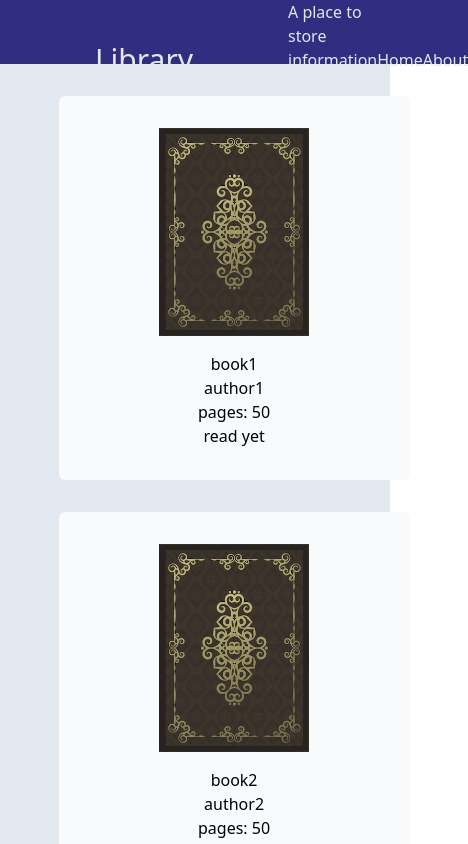
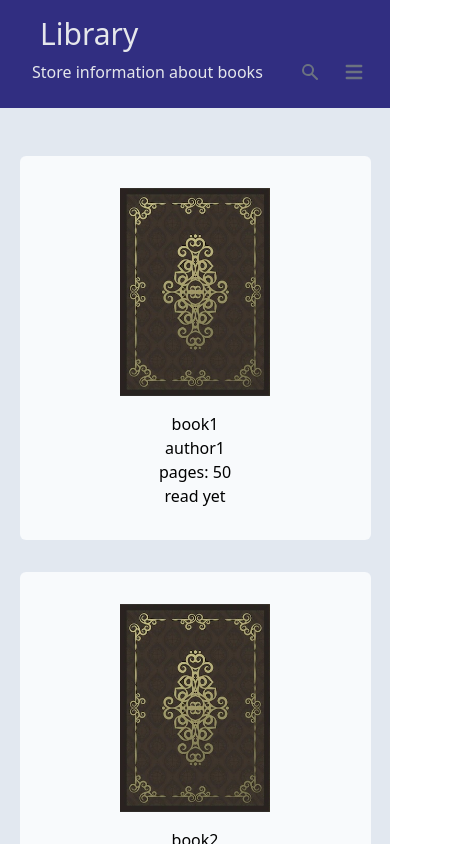
Before and after one commit to AlexisW42/library-react, a React (Vite) app: page / in a window 390 px wide. Shown: the top 844 px of the page, 468 px wide, since content can reach past the window. Built offline with nearby package versions, Linux system fonts and the light colour scheme.

Commit message:
Added a responsive navigation bar

```diff
--- a/index.html
+++ b/index.html
@@ -8,7 +8,7 @@
   <body>
     <div
       id="root"
-      class="min-h-screen bg-slate-200 dark:bg-slate-900 grid grid-rows-[4rem_1fr_4rem]"
+      class="min-h-screen bg-slate-200 dark:bg-slate-900 grid grid-rows-[auto-fit_1fr_4rem]"
     ></div>
     <script type="module" src="/src/main.jsx"></script>
   </body>
--- a/src/components/Header.jsx
+++ b/src/components/Header.jsx
@@ -1,15 +1,148 @@
-import NavBar from './NavBar'
+import { useState } from 'react'
 
 function Header() {
+  const [isOpen, setIsOpen] = useState(false)
+
   return (
-    <div className="h-16 grid grid-cols-[18rem_1fr_1fr] bg-indigo-900 text-gray-200 dark:bg-slate-900 dark:border-b-2 dark:border-b-slate-800">
-      <div className="grid content-center justify-center col-start-1 text-3xl">
-        Library
-      </div>
-      <div className="grid content-center col-start-2 col-end-3">
-        A place to store information about books
-      </div>
-      <NavBar />
+    <div className="transition delay-75 h-fit mb-4 bg-indigo-900 text-gray-200 dark:bg-slate-900 dark:border-b-2 dark:border-b-slate-800">
+      <nav>
+        <div className="flex flex-wrap justify-between p-4 items-center md:justify-between mx-auto">
+          <div className="px-6 justify-center col-start-1 text-3xl">
+            Library
+          </div>
+          <div className="px-4 justify-self-center sm:justify-self-start col-start-2 col-end-3">
+            Store information about books
+          </div>
+          <div className="flex md:order-2">
+            <button
+              type="button"
+              data-collapse-toggle="navbar-search"
+              aria-controls="navbar-search"
+              aria-expanded="false"
+              className="md:hidden text-gray-500 dark:text-gray-400 hover:bg-gray-100 dark:hover:bg-gray-700 focus:outline-none focus:ring-4 focus:ring-gray-200 dark:focus:ring-gray-700 rounded-lg text-sm p-2.5 mr-1"
+            >
+              <svg
+                className="w-5 h-5"
+                aria-hidden="true"
+                fill="currentColor"
+                viewBox="0 0 20 20"
+                xmlns="http://www.w3.org/2000/svg"
+              >
+                <path
+                  fillRule="evenodd"
+                  d="M8 4a4 4 0 100 8 4 4 0 000-8zM2 8a6 6 0 1110.89 3.476l4.817 4.817a1 1 0 01-1.414 1.414l-4.816-4.816A6 6 0 012 8z"
+                  clipRule="evenodd"
+                ></path>
+              </svg>
+              <span className="sr-only">Search</span>
+            </button>
+            <div className="mx-6 relative hidden md:block">
+              <div className="absolute inset-y-0 left-0 flex items-center pl-3 pointer-events-none">
+                <svg
+                  className="w-5 h-5 text-gray-500"
+                  aria-hidden="true"
+                  fill="currentColor"
+                  viewBox="0 0 20 20"
+                  xmlns="http://www.w3.org/2000/svg"
+                >
+                  <path
+                    fillRule="evenodd"
+                    d="M8 4a4 4 0 100 8 4 4 0 000-8zM2 8a6 6 0 1110.89 3.476l4.817 4.817a1 1 0 01-1.414 1.414l-4.816-4.816A6 6 0 012 8z"
+                    clipRule="evenodd"
+                  ></path>
+                </svg>
+                <span className="sr-only">Search icon</span>
+              </div>
+              <input
+                type="text"
+                id="search-navbar"
+                className="block w-full p-2 pl-10 text-sm text-gray-900 border border-gray-300 rounded-lg bg-gray-50 focus:ring-blue-500 focus:border-blue-500 dark:bg-gray-700 dark:border-gray-600 dark:placeholder-gray-400 dark:text-white dark:focus:ring-blue-500 dark:focus:border-blue-500"
+                placeholder="Search..."
+              />
+            </div>
+            <button
+              onClick={() => setIsOpen(!isOpen)}
+              data-collapse-toggle="navbar-search"
+              type="button"
+              className="inline-flex items-center p-2 text-sm text-gray-500 rounded-lg md:hidden hover:bg-gray-100 focus:outline-none focus:ring-2 focus:ring-gray-200 dark:text-gray-400 dark:hover:bg-gray-700 dark:focus:ring-gray-600"
+              aria-controls="navbar-search"
+              aria-expanded="false"
+            >
+              <span className="sr-only">Open menu</span>
+              <svg
+                className="w-6 h-6"
+                aria-hidden="true"
+                fill="currentColor"
+                viewBox="0 0 20 20"
+                xmlns="http://www.w3.org/2000/svg"
+              >
+                <path
+                  fillRule="evenodd"
+                  d="M3 5a1 1 0 011-1h12a1 1 0 110 2H4a1 1 0 01-1-1zM3 10a1 1 0 011-1h12a1 1 0 110 2H4a1 1 0 01-1-1zM3 15a1 1 0 011-1h12a1 1 0 110 2H4a1 1 0 01-1-1z"
+                  clipRule="evenodd"
+                ></path>
+              </svg>
+            </button>
+          </div>
+          <div
+            className={`items-center justify-between ${
+              !isOpen ? 'hidden' : ''
+            } w-full md:flex md:w-auto md:order-1`}
+            id="navbar-search"
+          >
+            <div className="relative mt-3 md:hidden">
+              <div className="absolute inset-y-0 left-0 flex items-center pl-3 pointer-events-none">
+                <svg
+                  className="w-5 h-5 text-gray-500"
+                  aria-hidden="true"
+                  fill="currentColor"
+                  viewBox="0 0 20 20"
+                  xmlns="http://www.w3.org/2000/svg"
+                >
+                  <path
+                    fillRule="evenodd"
+                    d="M8 4a4 4 0 100 8 4 4 0 000-8zM2 8a6 6 0 1110.89 3.476l4.817 4.817a1 1 0 01-1.414 1.414l-4.816-4.816A6 6 0 012 8z"
+                    clipRule="evenodd"
+                  ></path>
+                </svg>
+              </div>
+              <input
+                type="text"
+                id="search-navbar"
+                className="block w-full p-2 pl-10 text-sm text-gray-900 border border-gray-300 rounded-lg bg-gray-50 focus:ring-blue-500 focus:border-blue-500 dark:bg-gray-700 dark:border-gray-600 dark:placeholder-gray-400 dark:text-white dark:focus:ring-blue-500 dark:focus:border-blue-500"
+                placeholder="Search..."
+              />
+            </div>
+            <ul className="flex flex-col p-4 md:p-0 mt-4 font-medium border border-gray-100 rounded-lg md:flex-row md:space-x-8 md:mt-0 md:border-0 dark:bg-gray-800 md:dark:bg-gray-900 dark:border-gray-700">
+              <li>
+                <a
+                  href="#"
+                  className="block py-2 pl-3 pr-4 text-white bg-blue-700 rounded md:bg-transparent md:text-blue-700 md:p-0 md:dark:text-blue-500"
+                  aria-current="page"
+                >
+                  Home
+                </a>
+              </li>
+              <li>
+                <a
+                  href="#"
+                  className="block py-2 pl-3 pr-4 text-gray-900 rounded hover:bg-gray-100 md:hover:bg-transparent md:hover:text-blue-700 md:p-0 md:dark:hover:text-blue-500 dark:text-white dark:hover:bg-gray-700 dark:hover:text-white md:dark:hover:bg-transparent dark:border-gray-700"
+                >
+                  About
+                </a>
+              </li>
+              <li>
+                <a
+                  href="#"
+                  className="block py-2 pl-3 pr-4 text-gray-900 rounded hover:bg-gray-100 md:hover:bg-transparent md:hover:text-blue-700 md:p-0 dark:text-white md:dark:hover:text-blue-500 dark:hover:bg-gray-700 dark:hover:text-white md:dark:hover:bg-transparent dark:border-gray-700"
+                >
+                  Services
+                </a>
+              </li>
+            </ul>
+          </div>
+        </div>
+      </nav>
     </div>
   )
 }
```
